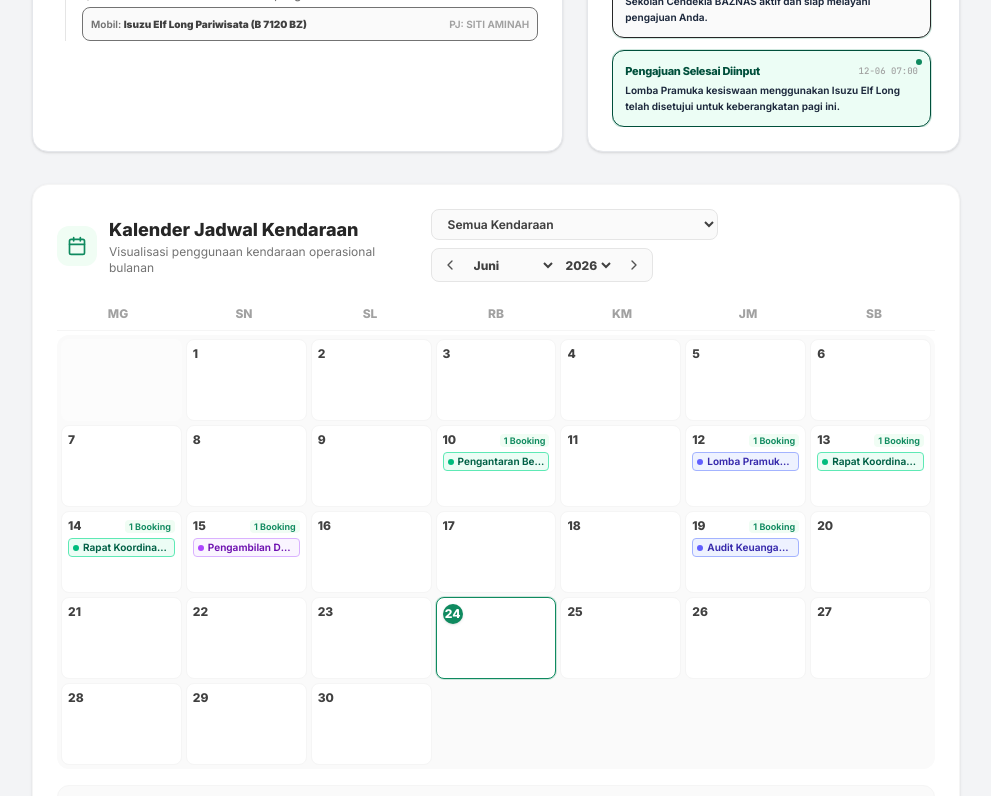
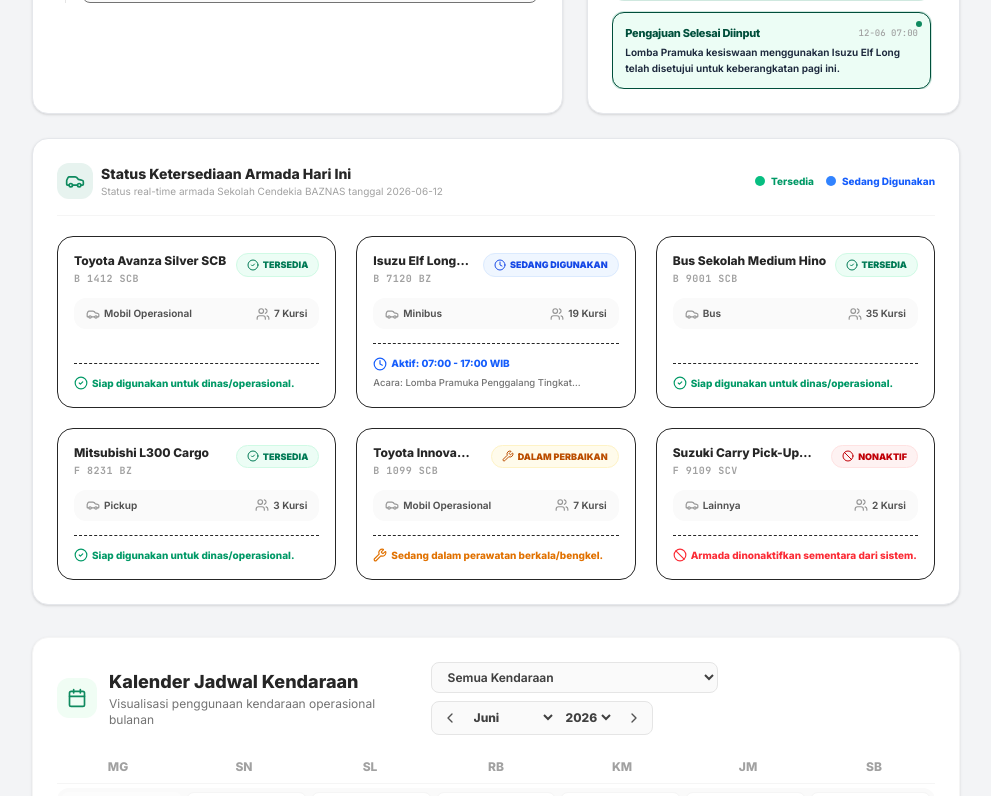
Before and after one commit to operasionalscb-art/Pengajuan-Kendaraan-SCB, a React (Vite) app: page / in a window 1280 px wide. Shown: the part 720-1516 px from the top of the page, without its empty margins (288-1279 px from the left). Built offline with nearby package versions, Linux system fonts and the light colour scheme.

Commit message:
refactor: remove role indicator and add fleet status
Remove the static role indicator banner from App.tsx and implement a real-time availability monitoring section in the Dashboard to track vehicle status.

```diff
--- a/src/App.tsx
+++ b/src/App.tsx
@@ -420,30 +420,7 @@ export default function App() {
           </div>
         </header>
 
-        {/* Informational Role Indicator banner overlay */}
-        <div className="bg-[#0F8A5F]/5 dark:bg-[#0F8A5F]/10 border-y border-[#0F8A5F]/15 dark:border-[#0F8A5F]/20 px-6 py-2.5 flex items-center justify-between text-xs text-slate-700 dark:text-neutral-300 font-semibold">
-          <div className="flex items-center gap-2">
-            <Info className="w-4 h-4 text-[#0F8A5F] shrink-0" />
-            <span>Sesi aktif: <strong className="text-neutral-900 dark:text-neutral-100">{activeUser.nama}</strong> • Hak akses: <strong className="text-[#0F8A5F] dark:text-[#E7F3EF] uppercase font-extrabold">{currentRole}</strong> • {currentUser?.role === 'Admin' ? 'Anda login sebagai Super Admin (Dapat memverifikasi/menolak ajuan).' : 'Masuk sebagai Super Admin untuk memverifikasi/menyetujui ajuan.'}</span>
-          </div>
-          {!currentUser ? (
-            <button
-              type="button"
-              onClick={() => setCurrentTab('login')}
-              className="text-xs text-[#0F8A5F] dark:text-[#E7F3EF] hover:underline font-bold cursor-pointer"
-            >
-              Masuk Super Admin &rarr;
-            </button>
-          ) : (
-            <button
-              type="button"
-              onClick={() => setCurrentRole(currentRole === 'Admin' ? 'Pemohon' : 'Admin')}
-              className="text-xs text-[#0F8A5F] dark:text-[#E7F3EF] hover:underline font-bold cursor-pointer"
-            >
-              Simulasi: {currentRole === 'Admin' ? 'Lihat Pemohon' : 'Lihat Admin'}
-            </button>
-          )}
-        </div>
+
 
         {/* Dynamic Inner Tab Router */}
         <div className="flex-1 p-6 md:p-8 max-w-7xl w-full mx-auto space-y-8">
--- a/src/components/Dashboard.tsx
+++ b/src/components/Dashboard.tsx
@@ -15,7 +15,9 @@ import {
   ChevronRight,
   Info,
   Check,
-  Zap
+  Zap,
+  Wrench,
+  Ban
 } from 'lucide-react';
 
 interface DashboardProps {
@@ -67,6 +69,15 @@ export default function Dashboard({
   // Separate notifications based on role for clean display
   // e.g. Admin sees admin-centric audit alerts, Pemohon sees scheduling approval confirmations
   const visibleNotifications = notifications.slice(0, 5); // Limit to top 5 recent announcements
+
+  const getTodayBooking = (vehicleId: string) => {
+    return bookings.find(b => {
+      return b.kendaraan_id === vehicleId &&
+             b.status === 'Disetujui' &&
+             TODAY_STR >= b.tanggal_mulai &&
+             TODAY_STR <= b.tanggal_selesai;
+    });
+  };
 
   return (
     <div className="space-y-6">
@@ -304,6 +315,118 @@ export default function Dashboard({
         </div>
       </div>
 
+      {/* SEKSI DAFTAR KENDARAAN & STATUS REAL-TIME */}
+      <div className="bg-white dark:bg-neutral-900 rounded-2xl border border-gray-200 dark:border-neutral-800 shadow-sm p-6 space-y-5">
+        <div className="flex flex-col sm:flex-row sm:items-center justify-between gap-3 border-b border-neutral-100 dark:border-neutral-800 pb-4">
+          <div className="flex items-center gap-2">
+            <div className="bg-[#E7F3EF] dark:bg-[#0F8A5F]/20 p-2 rounded-xl text-scb-green dark:text-emerald-400">
+              <Car className="w-5 h-5" />
+            </div>
+            <div className="text-left">
+              <h3 className="font-bold text-sm text-neutral-800 dark:text-neutral-100">Status Ketersediaan Armada Hari Ini</h3>
+              <p className="text-[10px] text-neutral-400 dark:text-neutral-500">Status real-time armada Sekolah Cendekia BAZNAS tanggal {TODAY_STR}</p>
+            </div>
+          </div>
+          <div className="flex items-center gap-3">
+            <span className="flex items-center gap-1.5 text-[10px] font-bold text-emerald-600 dark:text-emerald-400">
+              <span className="w-2.5 h-2.5 bg-emerald-500 rounded-full animate-pulse inline-block" /> Tersedia
+            </span>
+            <span className="flex items-center gap-1.5 text-[10px] font-bold text-blue-600 dark:text-blue-400">
+              <span className="w-2.5 h-2.5 bg-blue-500 rounded-full animate-pulse inline-block" /> Sedang Digunakan
+            </span>
+          </div>
+        </div>
+
+        <div className="grid grid-cols-1 sm:grid-cols-2 lg:grid-cols-3 gap-5">
+          {vehicles.map((v) => {
+            const todayBooking = getTodayBooking(v.id);
+
+            // Determine active/dynamic status
+            let activeStatus: 'Tersedia' | 'Sedang Digunakan' | 'Dalam Perbaikan' | 'Nonaktif' = 'Tersedia';
+            if (v.status === 'Dalam Perbaikan') {
+              activeStatus = 'Dalam Perbaikan';
+            } else if (v.status === 'Nonaktif') {
+              activeStatus = 'Nonaktif';
+            } else if (todayBooking) {
+              activeStatus = 'Sedang Digunakan';
+            }
+
+            return (
+              <div
+                key={v.id}
+                className="group bg-white dark:bg-neutral-850 rounded-2xl border border-gray-150 dark:border-neutral-800/80 p-4 transition-all duration-200 hover:shadow-md hover:border-scb-green/25 dark:hover:border-emerald-500/25 flex flex-col justify-between"
+              >
+                <div className="space-y-3">
+                  {/* Header: Name and Plate */}
+                  <div className="flex items-start justify-between gap-2">
+                    <div className="space-y-0.5 text-left">
+                      <h4 className="font-extrabold text-xs text-neutral-800 dark:text-neutral-200 group-hover:text-scb-green dark:group-hover:text-emerald-400 transition-colors line-clamp-1">{v.nama_kendaraan}</h4>
+                      <p className="text-[10px] text-neutral-400 dark:text-neutral-500 font-mono tracking-wider font-extrabold">{v.nomor_polisi}</p>
+                    </div>
+
+                    {/* Dynamic Badge */}
+                    <span className={`inline-flex items-center gap-1 text-[9px] uppercase font-black px-2.5 py-1 rounded-full border shrink-0 ${
+                      activeStatus === 'Tersedia'
+                        ? 'bg-emerald-50 dark:bg-emerald-950/30 text-emerald-700 dark:text-emerald-450 border-emerald-100 dark:border-emerald-900/40'
+                        : activeStatus === 'Sedang Digunakan'
+                        ? 'bg-blue-50 dark:bg-blue-950/30 text-blue-700 dark:text-blue-400 border-blue-100 dark:border-blue-900/40'
+                        : activeStatus === 'Dalam Perbaikan'
+                        ? 'bg-amber-50 dark:bg-amber-950/30 text-amber-700 dark:text-amber-400 border-amber-100 dark:border-amber-900/40'
+                        : 'bg-red-50 dark:bg-red-950/30 text-red-700 dark:text-red-400 border-red-100 dark:border-red-900/40'
+                    }`}>
+                      {activeStatus === 'Tersedia' && <CheckCircle2 className="w-3 h-3" />}
+                      {activeStatus === 'Sedang Digunakan' && <Clock className="w-3 h-3 animate-pulse" />}
+                      {activeStatus === 'Dalam Perbaikan' && <Wrench className="w-3 h-3" />}
+                      {activeStatus === 'Nonaktif' && <Ban className="w-3 h-3" />}
+                      {activeStatus}
+                    </span>
+                  </div>
+
+                  {/* Specs: Type & Capacity */}
+                  <div className="flex items-center justify-between text-[10px] text-neutral-500 dark:text-neutral-400 bg-neutral-50 dark:bg-neutral-900/50 rounded-xl px-3 py-2 font-semibold">
+                    <span className="flex items-center gap-1 text-neutral-600 dark:text-neutral-300">
+                      <Car className="w-3.5 h-3.5 opacity-60" /> {v.jenis}
+                    </span>
+                    <span className="flex items-center gap-1 text-neutral-600 dark:text-neutral-300">
+                      <Users className="w-3.5 h-3.5 opacity-60" /> {v.kapasitas} Kursi
+                    </span>
+                  </div>
+                </div>
+
+                {/* Extra dynamic description */}
+                <div className="mt-3.5 pt-3 border-t border-dashed border-neutral-150 dark:border-neutral-800 text-left">
+                  {activeStatus === 'Tersedia' && (
+                    <p className="text-[10px] text-emerald-600 dark:text-emerald-500 font-bold flex items-center gap-1">
+                      <CheckCircle2 className="w-3.5 h-3.5 shrink-0" /> Siap digunakan untuk dinas/operasional.
+                    </p>
+                  )}
+                  {activeStatus === 'Sedang Digunakan' && todayBooking && (
+                    <div className="space-y-1">
+                      <p className="text-[10px] text-blue-600 dark:text-blue-400 font-extrabold flex items-center gap-1">
+                        <Clock className="w-3.5 h-3.5 shrink-0" /> Aktif: {todayBooking.jam_mulai} - {todayBooking.jam_selesai} WIB
+                      </p>
+                      <p className="text-[9.5px] text-neutral-500 dark:text-neutral-400 font-medium leading-relaxed line-clamp-1">
+                        Acara: {todayBooking.kegiatan}
+                      </p>
+                    </div>
+                  )}
+                  {activeStatus === 'Dalam Perbaikan' && (
+                    <p className="text-[10px] text-amber-600 dark:text-amber-500 font-bold flex items-center gap-1">
+                      <Wrench className="w-3.5 h-3.5 shrink-0" /> Sedang dalam perawatan berkala/bengkel.
+                    </p>
+                  )}
+                  {activeStatus === 'Nonaktif' && (
+                    <p className="text-[10px] text-red-500 dark:text-red-400 font-bold flex items-center gap-1">
+                      <Ban className="w-3.5 h-3.5 shrink-0" /> Armada dinonaktifkan sementara dari sistem.
+                    </p>
+                  )}
+                </div>
+              </div>
+            );
+          })}
+        </div>
+      </div>
+
     </div>
   );
 }
```
